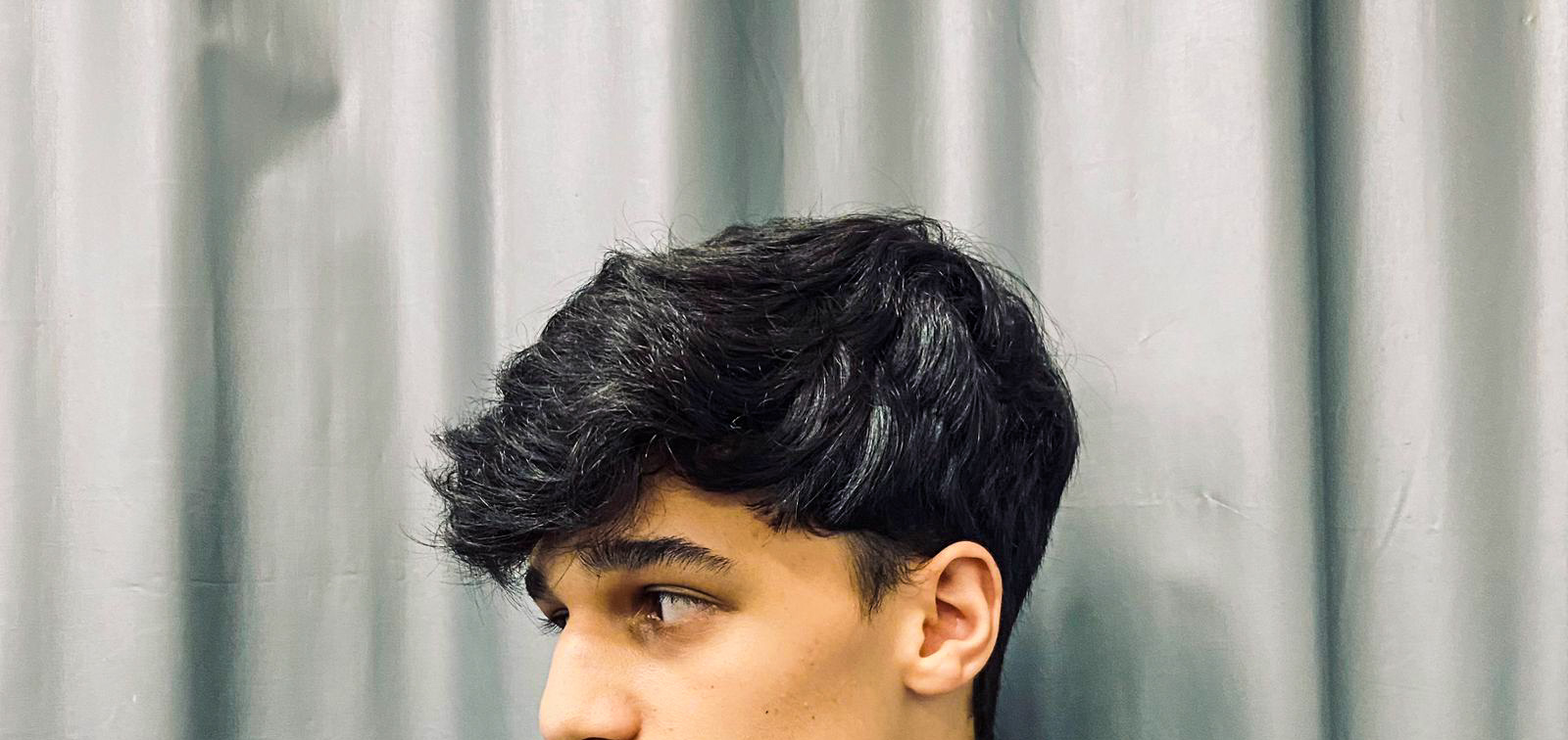
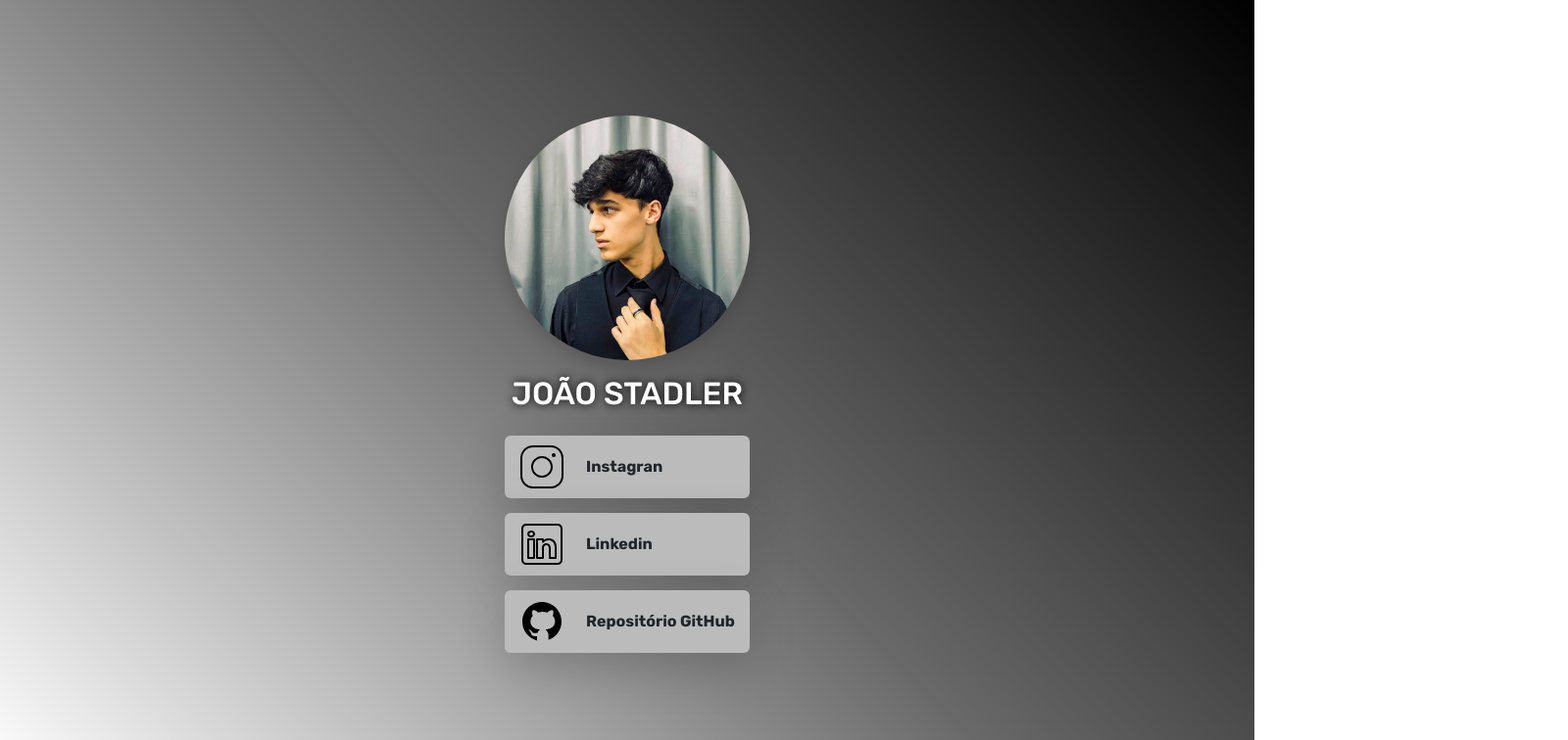
Before and after one commit to JG-Stadler/Lista-de-links-JG-Stadler, a website: page index.html in a window 1280 px wide. Shown: the top 756 px of the page at 98% size, 1600 px wide, since content can reach past the window. Drawn offline with nearby package versions, Linux system fonts and the light colour scheme.

Commit message:
Versão 1.0 finalizada

```diff
--- a/index.html
+++ b/index.html
@@ -4,17 +4,23 @@
     <meta charset="UTF-8">
     <meta name="viewport" content="width=device-width, initial-scale=1.0">
     <link href="https://cdn.jsdelivr.net/npm/bootstrap@5.3.3/dist/css/bootstrap.min.css" rel="stylesheet" integrity="sha384-QWTKZyjpPEjISv5WaRU9OFeRpok6YctnYmDr5pNlyT2bRjXh0JMhjY6hW+ALEwIH" crossorigin="anonymous">
+    <link rel="stylesheet" href="style.css">
     <title>JG_Stadler</title>
 </head>
-<body>
+<body class="d-grid text-center">
     <header>
-        <img src="images/foto-perfil.jpg" alt="Foto de João">
-        <h2>João Stadler</h2>
+        <img src="images/foto-perfil.jpg" alt="Foto de João" class="foto-de-perfil-principal shadow">
+        <h2 class="nome text-white text-uppercase">João Stadler</h2>
     </header>
     <main>
-        <a href="" class="link"><img src="" alt="instagran"><p>Instagran</p></a>
-        <a href="" class="link"><img src="" alt="Linkedin"><p>Linkedin</p></a>
-        <a href="" class="link"><img src="" alt="GitHub"><p>Repositório GitHub</p></a>
+        <a href="https://www.instagram.com/jg_stadler/" target="_blank" class="link btn d-flex align-items-center shadow-lg insta">
+            <div class="bg"></div><img src="images/icons8-instagram.svg" alt="instagran"><p>Instagran</p></a>
+
+        <a href="https://github.com/JG-Stadler"target="_blank" class="link btn d-flex align-items-center shadow-lg linkedin">
+            <div class="bg"></div><img src="images/icons8-linkedin.svg" alt="Linkedin"><p>Linkedin</p></a>
+
+        <a href="https://www.linkedin.com/in/joão-stadler-988619243/?original_referer=https%3A%2F%2Fwww%2Egoogle%2Ecom%2F&originalSubdomain=br" target="_blank" class="link btn d-flex align-items-center shadow-lg github">
+            <div class="bg"></div><img src="images/icons8-github.svg" alt="GitHub"><p>Repositório GitHub</p></a>
     </main>
 </body>
 </html>
--- a/style.css
+++ b/style.css
@@ -0,0 +1,70 @@
+@import url('https://fonts.googleapis.com/css2?family=Rubik:ital,wght@0,300..900;1,300..900&display=swap');
+*{
+    margin: 0;
+    padding: 0;
+    font-family: 'Rubik', system-ui, -apple-system, BlinkMacSystemFont, 'Segoe UI', Roboto, Oxygen, Ubuntu, Cantarell, 'Open Sans', 'Helvetica Neue', sans-serif;
+    font-weight: bolder;
+}
+header,main{
+    max-width: 95vw;
+}
+p{
+    margin: 0;
+}
+body,html{
+    width: 100%;
+    min-height: 100vh;
+    box-sizing: border-box;
+    place-content: center;
+    background-image: linear-gradient(45deg,#fff,#696969,#000);
+}
+.foto-de-perfil-principal{
+    width: 250px;
+    height: 250px;
+    object-fit: cover;
+    border-radius: 50%;
+    transition: .5s;
+    margin-bottom: 15px;
+    max-width: 100%;
+    max-height: 95vw;
+}
+.link{
+    background-color: #bbbbbb;
+    width: 100%;
+    margin: 15px 0;
+    transition: .5s;
+    overflow: hidden;
+    position: relative;
+    text-align: left;
+}
+.link>img{
+    width: 50px;
+    margin-right: 20px;
+}
+.link:hover{
+    transform: scale(1.1);
+    color: #fff;
+}
+.link:hover>img{
+    filter: invert(100%);
+}
+.nome{
+    text-shadow: 0 0 10px black;
+}
+.bg{
+    width: 100%;
+    height: 100%;
+    position: absolute;
+    top: 0;
+    left: 0;
+    z-index: -1;
+}
+.insta:hover>.bg{
+    background-image: linear-gradient(to right,#515BD4,#8134AF,#DD2A7B,#FEDA77,#F58529);
+}
+.linkedin:hover>.bg{
+    background-color: #0e76a8;
+}
+.github:hover>.bg{
+    background-color: #171515;
+}
```
Also changed, not shown: images/icons8-github.svg (added), images/icons8-instagram.svg (added), images/icons8-linkedin.svg (added).
